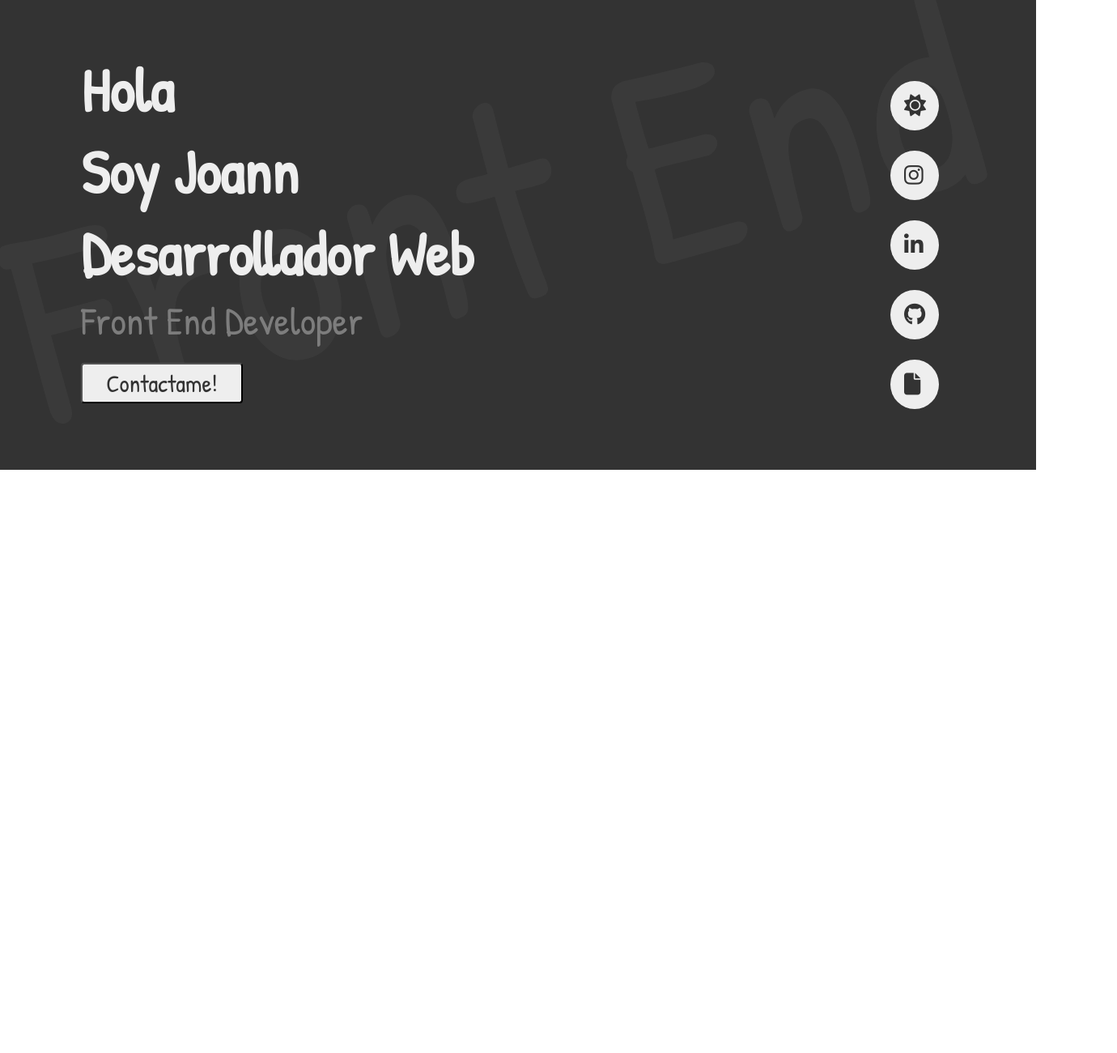
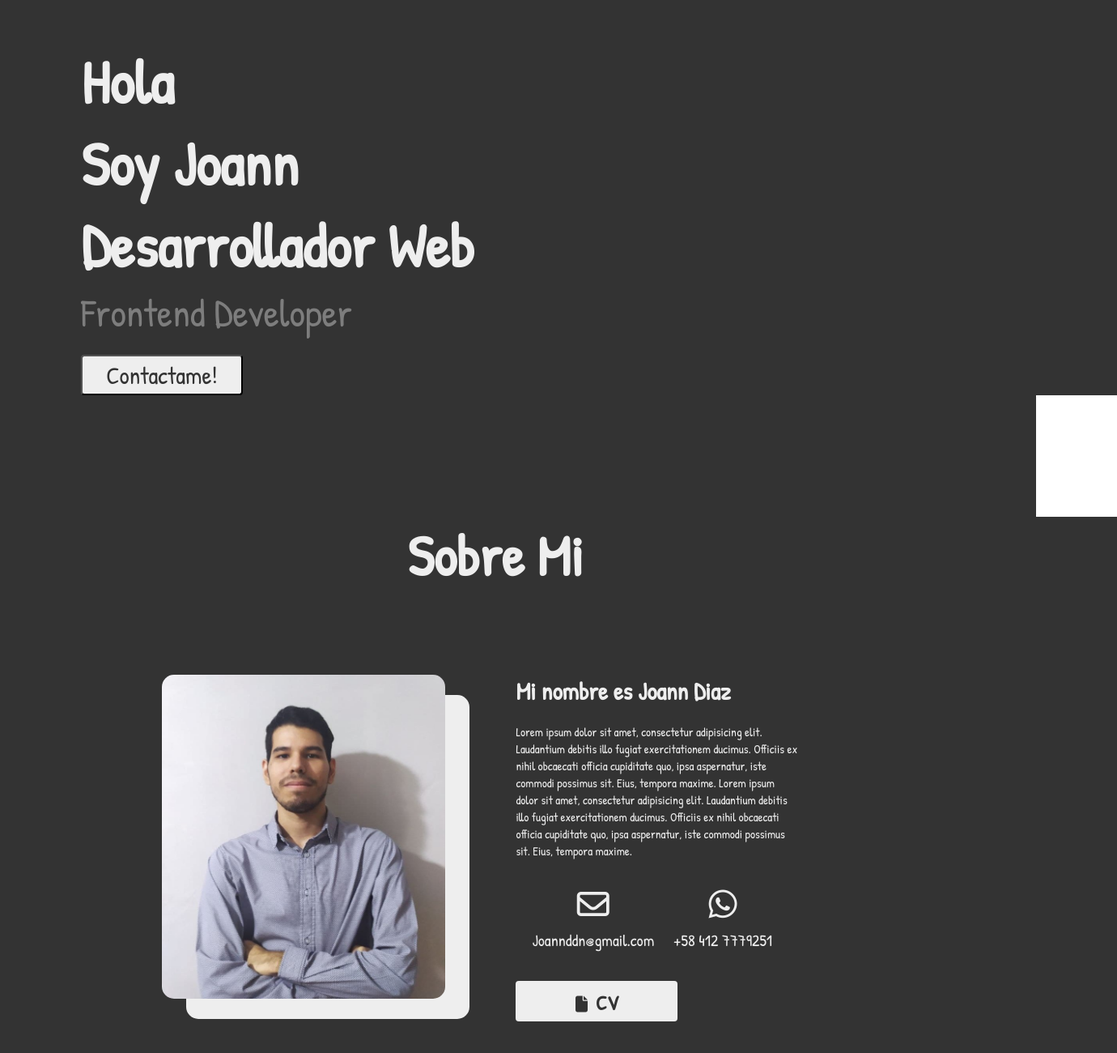
Before and after one commit to joannddn/joannddn.github.io, a plain HTML site: page index.html in a window 1280 px wide. Shown: the top 1300 px of the page at 81% size, 1380 px wide, since content can reach past the window. Before the commit the page ends 800 px from the top, so only its background shows below. Drawn offline with Linux system fonts and the light colour scheme.

Commit message:
about me section terminado

```diff
--- a/index.html
+++ b/index.html
@@ -12,9 +12,8 @@
     <title>Joannddn Resume</title>
 </head>
 <body>
-    <div class="container">
-        <section class="first-section">
-            <p class="background-main-text">Front End</p>
+    <div class="main-container">
+        <nav>
             <div class="help-bar">
                 <div class="icons-bar">
                     <a href="#" class="fa-solid fa-sun"></a>
@@ -24,13 +23,35 @@
                     <a href="#" class="fa-solid fa-file"></a>
                 </div>
             </div>
-            <header>
+        </nav>
+        <section class="container">
+           <div class="header">
                 <h1>Hola<br>Soy Joann<br>Desarrollador Web</h1>
-                <p>Front End Developer</p>
+                <p>Frontend Developer</p>
                 <from>
                     <input type="button" class="Contact-button" id="contact-button-header" src="#contactform" value="Contactame!"/>
                 </from>
-            </header>
+            </div>
+        </section>
+        <section class="container">
+            <div class="about-me-section">
+                <h2>Sobre Mi</h2>
+                <div class="about-me-content">
+                        <img class="photo-about-me" src="./img/myphoto2.jpg">
+                        <div class="photo-background"></div>
+                    <div class="info-section">
+                        <h3>Mi nombre es Joann Diaz</h3>
+                        <p>Lorem ipsum dolor sit amet, consectetur adipisicing elit.
+                        Laudantium debitis illo fugiat exercitationem ducimus. Officiis ex nihil obcaecati officia
+                        cupiditate quo, ipsa aspernatur, iste commodi possimus sit. Eius, tempora maxime. Lorem ipsum dolor sit amet, consectetur adipisicing elit.
+                        Laudantium debitis illo fugiat exercitationem ducimus. Officiis ex nihil obcaecati officia
+                        cupiditate quo, ipsa aspernatur, iste commodi possimus sit. Eius, tempora maxime.</p>
+                        <a href="#" class="fa-regular fa-envelope" id="info-section-email"><span>Joannddn@gmail.com</span></a>
+                        <a href="#" class="fa-brands fa-whatsapp" id="info-section-phone"><span>+58 412 7779251</span></a>
+                        <a href="#" class="fa-solid fa-file" id="info-section-resume"><span id="info-section-resume-icon">CV</span></a>
+                    </div>
+                </div>
+            </div>
         </section>
 
 
--- a/style.css
+++ b/style.css
@@ -6,21 +6,18 @@
 	font-family: 'Patrick Hand', cursive;
 }
 
-.container {
-	width: 100%;
-
+.main-container {
+	background-color: #333333;
 }
 
-body {
-    font-family: 'Patrick Hand', cursive;
-}
+/* floating buttons */
 
 .help-bar {
 	width: 100%;
 	max-width: 60px;
 	position: fixed;
-	top: 100px;
-	left: 1100px;
+	top: 15vh;
+	left: 200vh;
 }
 
 .help-bar a {
@@ -35,41 +32,26 @@ body {
 	margin-bottom: 25px;
 }
 
+/* Home Section */
 
-.first-section {
+.container {
 	background-color: #333333;
-	height: 580px;
+	margin: 0px 0px 150px 100px;
+	width: 100%;
+	height: 100%;
+
+}
+.header {
+	padding-top: 50px;
 }
 
-.background-main-text {
-	position: absolute;
-	top: 200px;
-	left: 0px;
-	font-family: Patrick Hand;
-	font-style: normal;
-	font-weight: normal;
-	font-size: 350px;
-	line-height: 100px;
-	transform: rotate(-14.78deg);
-	color: #7D7D7D;
-	opacity: 10%;
-}
-
-header {
-	position: absolute;
-	left: 100px;
-	top: 60px;
-}
-
-header h1 {
+.header h1 {
 	color: #EEEEEE;
 	font-size: 75px;
 	font-family: Patrick Hand;
-
-
 }
 
-header p {
+.header p {
 	color: #7D7D7D;
 	font-family: Patrick Hand;
 	font-style: normal;
@@ -77,7 +59,7 @@ header p {
 	font-size: 48px;
 }
 
-header .Contact-button {
+.header .Contact-button {
 	display: flex;
 	flex-direction: row;
 	justify-content: center;
@@ -94,3 +76,105 @@ header .Contact-button {
 	background: #EEEEEE;
 	border-radius: 4px;
 }
+
+/* About Me Section */
+
+.about-me-section {
+	padding-bottom: 100px;
+	align-items: center;
+	max-width: 80%;
+}
+
+.about-me-section h2 {
+	text-align: center;
+	font-size: 70px;
+	font-family: Patrick Hand;
+	color: #EEEEEE;
+}
+
+.about-me-content {
+	display: grid;
+	grid-template-columns: repeat(10,1fr);
+	margin: 100px 50px 0px 100px;
+	padding-left: 0px;
+}
+
+.photo-background {
+	background: #EEEEEE;
+	width: 350px;
+	height: 400px;
+	border-radius: 15px;
+	margin-left: -370px;
+	margin-top: 25px;
+	margin-right: 25px;
+}
+
+.photo-about-me {
+	position: relative;
+	width: 350px;
+	height: 400px;
+	border-radius: 15px;
+	margin-right: 50px;
+}
+
+.info-section {
+	width: 350px;
+	height: 400px;
+	left: 50px;
+	margin-left: 25px;
+}
+
+.info-section h3 {
+	font-size: 30px;
+	color: #EEEEEE;
+	margin-bottom: 20px;
+}
+
+.info-section p {
+	font-size: 15px;
+	color: #EEEEEE;
+}
+
+.info-section a {
+	text-decoration: none;
+	font-size: 40px;
+	text-align: center;
+	margin-bottom: 20px;
+	margin-top: 35px;
+}
+
+.info-section span{
+	display: block;
+	margin-top: 15px;
+	font-size: 20px;
+}
+
+#info-section-email {
+	color: #EEEEEE;
+	margin-left: 20px;
+}
+
+#info-section-phone {
+	color: #EEEEEE;
+	margin-left: 20px;
+}
+
+#info-section-resume {
+	display: inline-block;
+	justify-content: center;
+	align-items: center;
+	margin-top: 20px;
+	width: 200px;
+	height: 50px;
+	font-size: 20px;
+	line-height: 24px;
+	color: #333333;
+	background: #EEEEEE;
+	border-radius: 4px;
+}
+
+#info-section-resume-icon {
+	display: inline-block;
+	font-size: 25px;
+	margin-left: 10px;
+}
```
Also changed, not shown: img/myphoto.jpg (added), img/myphoto2.jpg (added).
